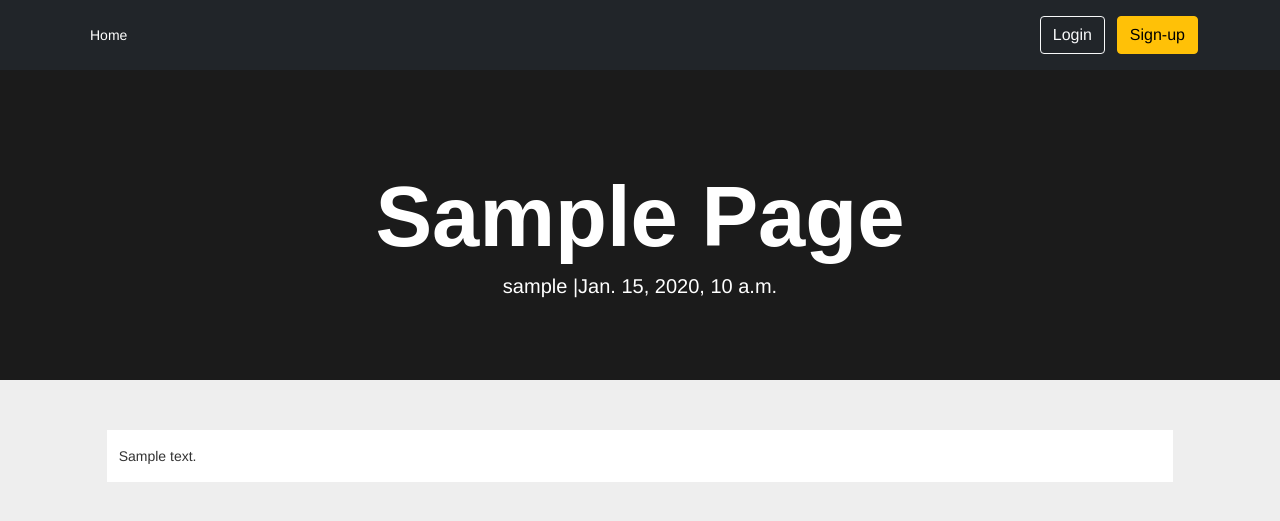
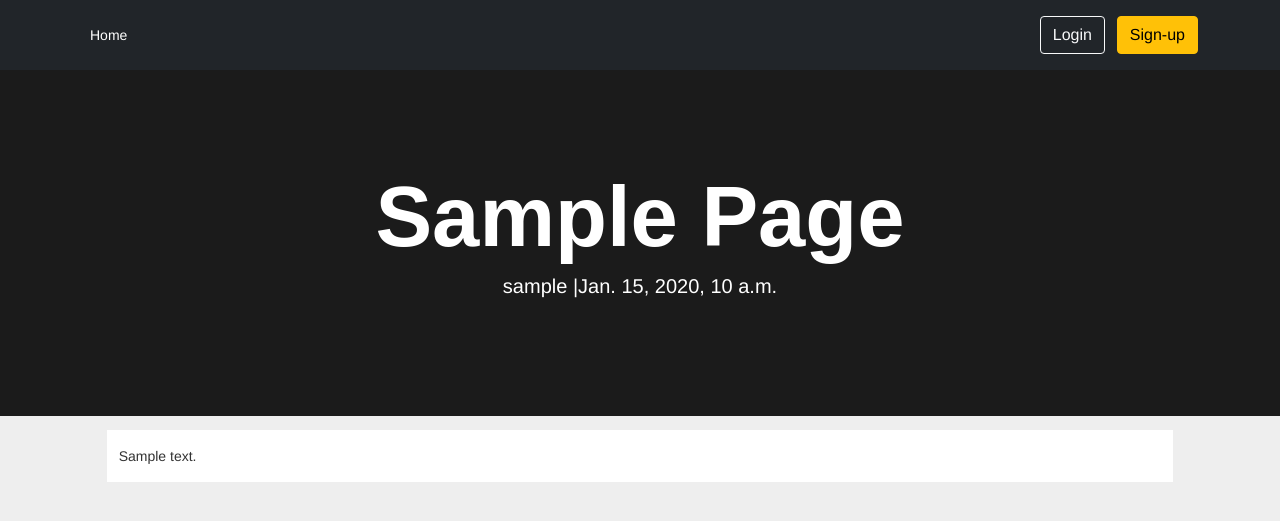
Before and after one commit to philsupertramp/wiki, a Django app: a page that uses elements/templates/wiki/base.html in a window 1280 px wide. Shown: the top 521 px of the page. Run offline with Django 3.2, Linux system fonts and the light colour scheme; tables that the repository leaves empty hold one stand-in row (values such as "Sample post"); some libraries are stand-ins or nearby versions.

```diff
--- a/elements/static/css/wiki.css
+++ b/elements/static/css/wiki.css
@@ -106,3 +106,4 @@ section{width:100%; float:left;}
 .footer-link a{color:#A9FD00; font-size:18px; text-transform:uppercase;}
 .text-center{ display: flex; justify-content: center; flex-direction: row; }
 .title { text-align: center; }
+.post-content-section {background-color: #1b1b1b; }
```
